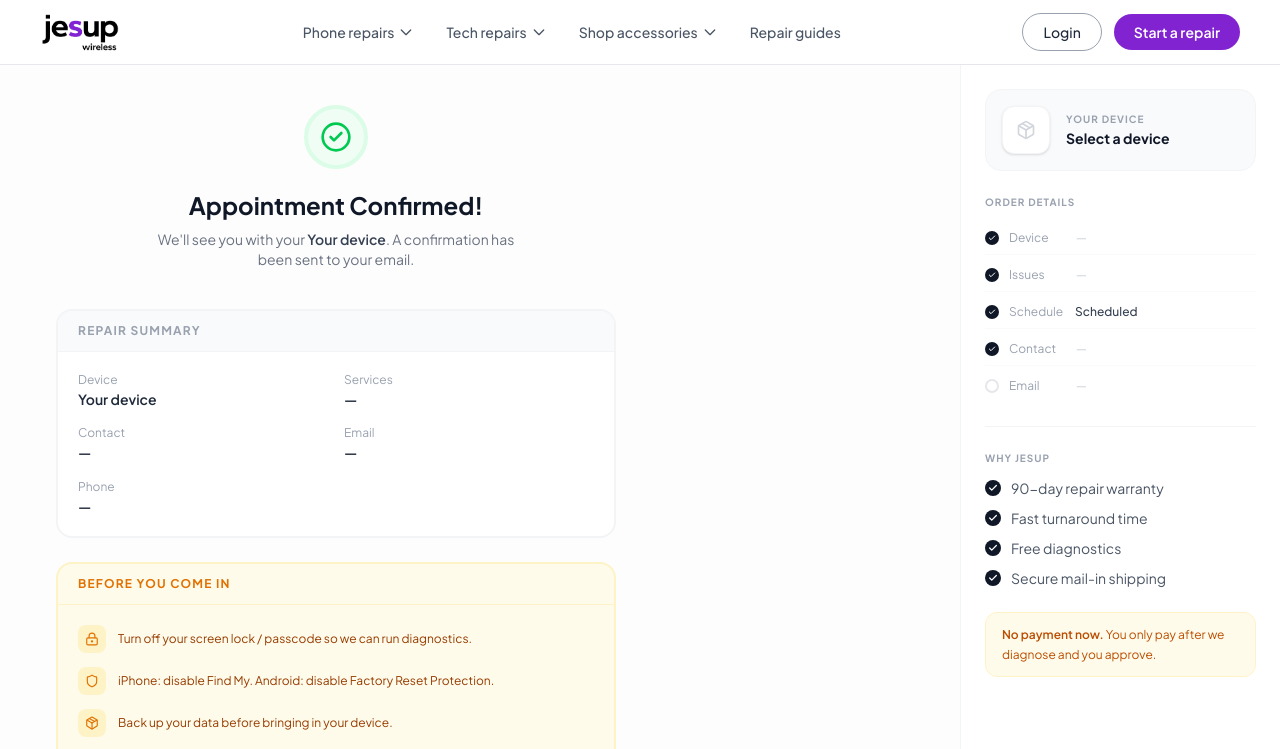
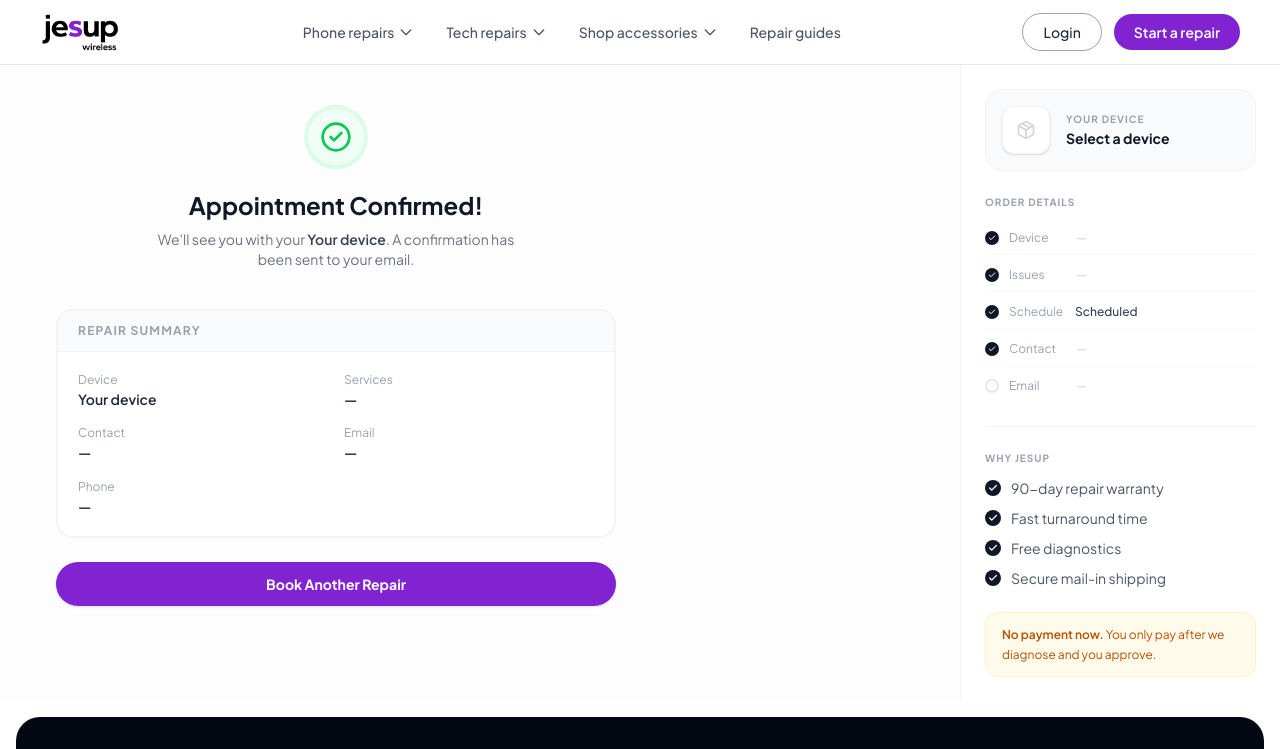
Before and after one commit to brandedge-26/new-jesup, a Next.js app in the folder frontend/: page /appointments/confirmation in a window 1280 px wide. Shown: the top 749 px of the page. Built offline with nearby package versions, Linux system fonts and the light colour scheme.

Commit message:
Feat: Befor you come in box removed from appoinments page.

```diff
--- a/frontend/app/appointments/confirmation/page.tsx
+++ b/frontend/app/appointments/confirmation/page.tsx
@@ -1,15 +1,9 @@
 "use client";
 
 import Link from "next/link";
-import { CheckCircle2, CalendarDays, Clock, Shield, LockKeyhole, Package, Cpu } from "lucide-react";
+import { CheckCircle2, CalendarDays, Clock } from "lucide-react";
 import { useAppointment } from "../_context/AppointmentContext";
 
-const beforeYouCome = [
-  { Icon: LockKeyhole, text: "Turn off your screen lock / passcode so we can run diagnostics." },
-  { Icon: Shield,      text: "iPhone: disable Find My. Android: disable Factory Reset Protection." },
-  { Icon: Package,     text: "Back up your data before bringing in your device." },
-  { Icon: Cpu,         text: "Remove any accessories, cases, or screen protectors." },
-];
 
 export default function ConfirmationPage() {
   const { state, reset } = useAppointment();
@@ -83,23 +77,6 @@ export default function ConfirmationPage() {
         </div>
       </div>
 
-      {/* Before you come */}
-      <div className="rounded-2xl bg-amber-50 border-2 border-amber-100 overflow-hidden mb-8">
-        <div className="px-5 py-3 border-b border-amber-100">
-          <p className="text-xs font-bold text-amber-600 uppercase tracking-widest">Before You Come In</p>
-        </div>
-        <ul className="p-5 flex flex-col gap-3.5">
-          {beforeYouCome.map(({ Icon, text }) => (
-            <li key={text} className="flex items-start gap-3">
-              <div className="w-7 h-7 rounded-lg bg-amber-100 flex items-center justify-center shrink-0">
-                <Icon className="w-3.5 h-3.5 text-amber-600" />
-              </div>
-              <span className="text-xs text-amber-800 leading-relaxed pt-1">{text}</span>
-            </li>
-          ))}
-        </ul>
-      </div>
-
       {/* Book another */}
       <Link
         href="/appointments/device-type"
```
